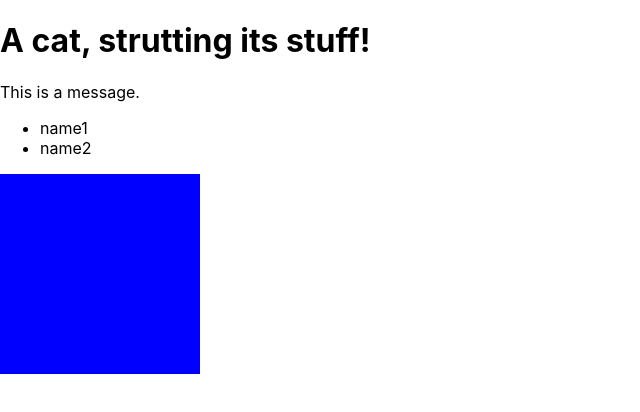
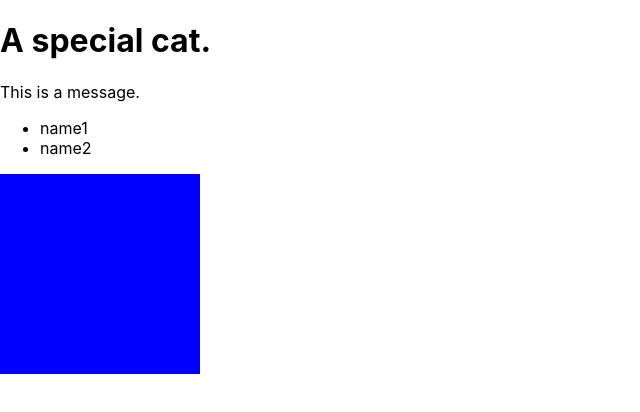
Before and after one commit to Timothy-Merchant/my-first-react-project, a React (Create React App) app in the folder my-first-project/: page / in a window 1280 px wide. Shown: the top 412 px of the page, without its empty margins (0-640 px from the left). Built offline with nearby package versions, Linux system fonts and the light colour scheme.

Commit message:
completed children challenges

```diff
--- a/my-first-project/src/components/Header.js
+++ b/my-first-project/src/components/Header.js
@@ -1,6 +1,6 @@
-const Header = (props) => (
+const Header = ({children}) => (
     <header>
-        <h1>{props.text}</h1>
+        <h1>{children}</h1>
     </header>
 );
 export default Header;
--- a/my-first-project/src/components/Paragraph.js
+++ b/my-first-project/src/components/Paragraph.js
@@ -1,4 +1,4 @@
-const Paragraph = (props) => (
-    <p>{props.message ? props.message : "Hello world."}</p>
+const Paragraph = ({children}) => (
+    <p>{children ? children : "Hello world."}</p>
 );
 export default Paragraph;
--- a/my-first-project/src/components/People.js
+++ b/my-first-project/src/components/People.js
@@ -1,8 +1,8 @@
 // let names = ["James P. Sullivan", "Mike Wazowski", "Boo", "Randall Boggs", "Roz", "Fungus"];
 
-const People = (props) => (
+const People = ({names}) => (
     <ul>
-        { props.names.length > 0 ? props.names.map((value, index) => (
+        { names.length > 0 ? names.map((value, index) => (
             <li key={index}>{value}</li>
         )) : 'nothing to see here'
         }
--- a/my-first-project/src/components/Stuff.js
+++ b/my-first-project/src/components/Stuff.js
@@ -6,12 +6,8 @@ import People from "./People";
 const Stuff = ({square}) => {
     return (
         <>
-            <Header
-                text="A cat, strutting its stuff!"
-            />
-            <Paragraph
-                message="This is a message."
-            />
+            <Header>A special cat.</Header>
+            <Paragraph>This is a message.</Paragraph>
             <People
                 names={['name1', 'name2']}
             />
```
